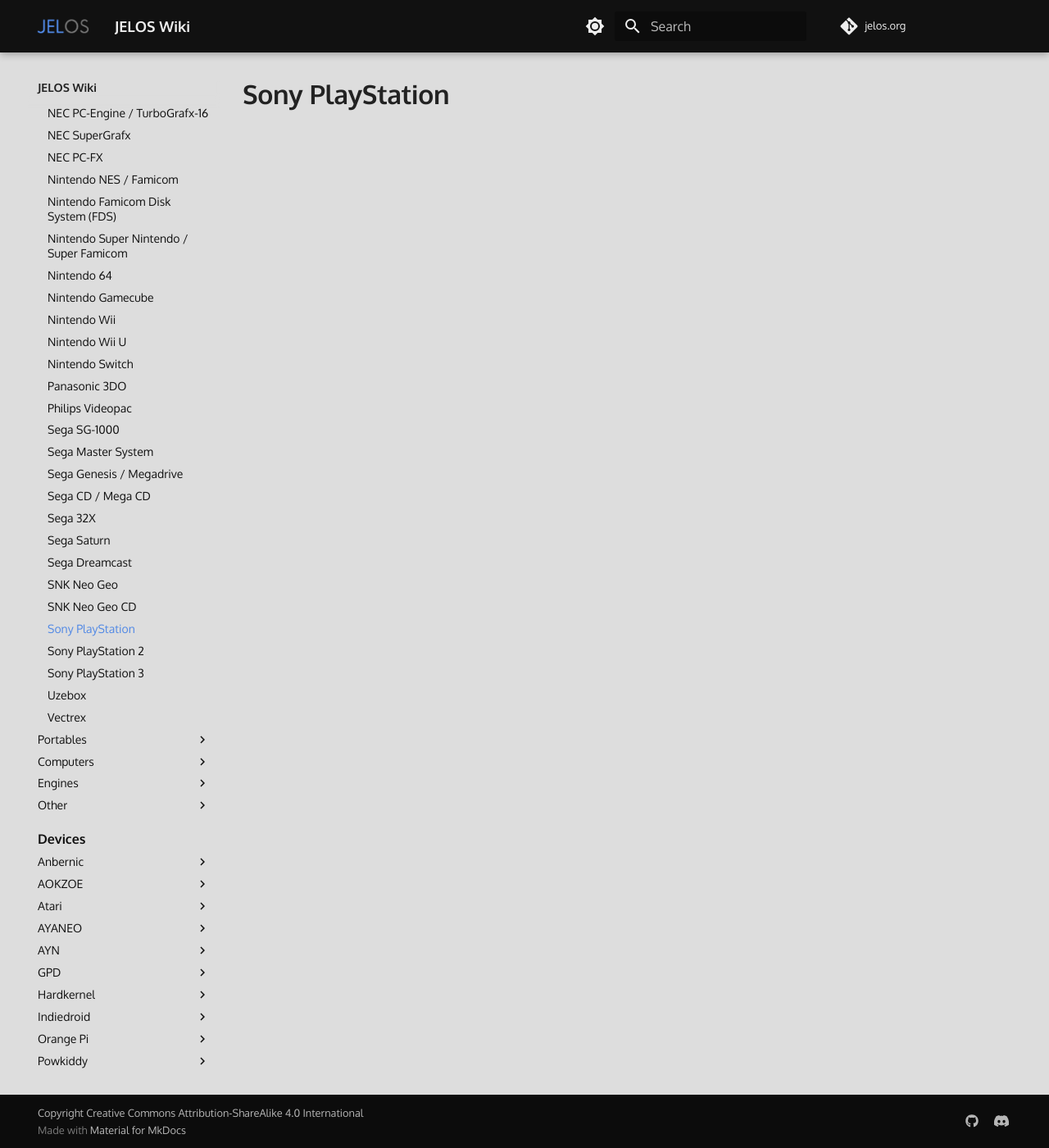
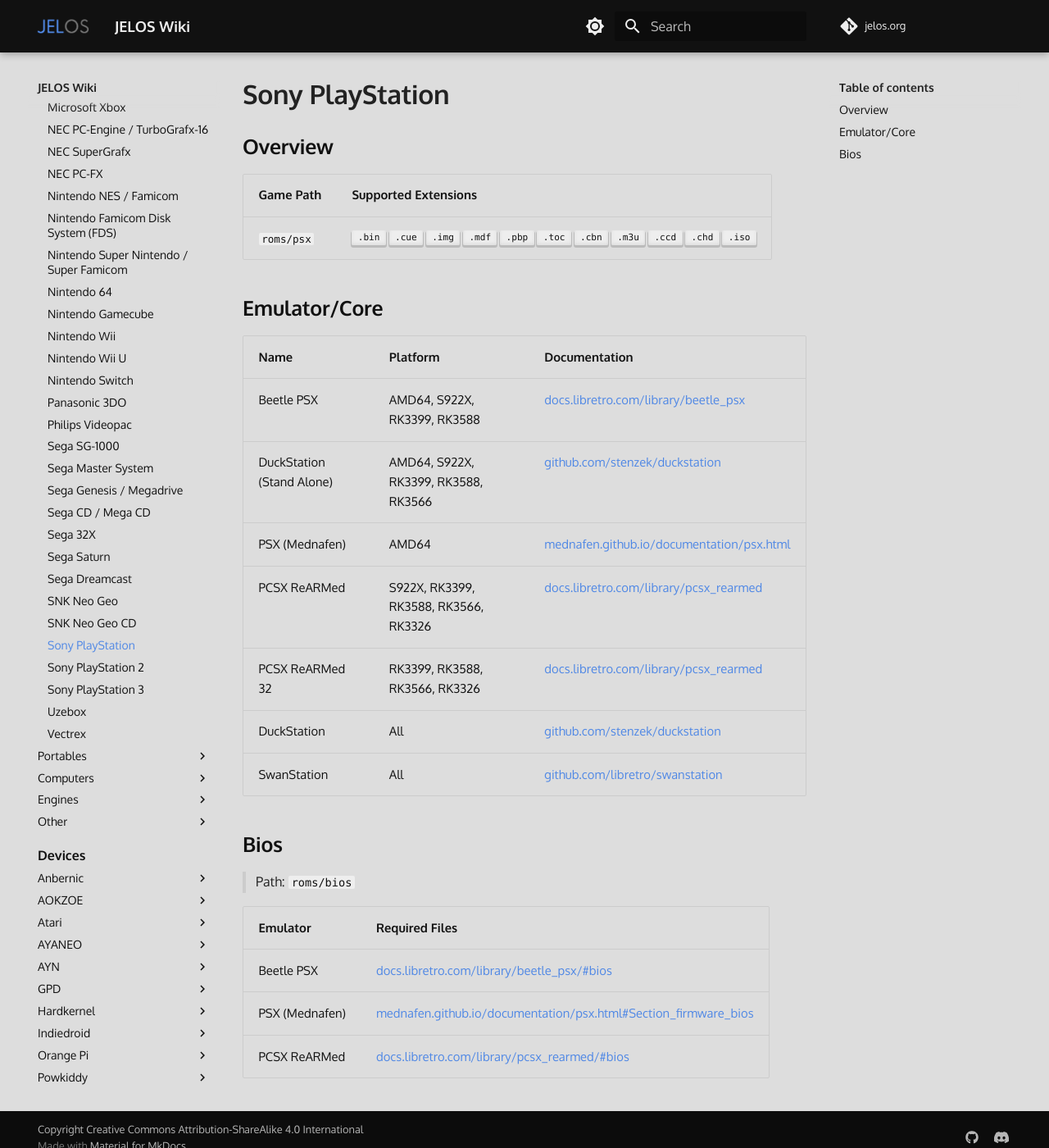
Before and after one commit to wbrawner/jelos.org, an MkDocs documentation site: the page built from docs/systems/psx.md, in a window 1280 px wide and 1400 px high. Shown: the whole window at 82% size. Built offline with MkDocs 1.6.1 and Material for MkDocs 9.7.7, drawn with Linux system fonts in a browser that asks for light colours; some web fonts are replaced; comment, search, counter and statistics services are not loaded.

Commit message:
Update psx.md

```diff
--- a/docs/systems/psx.md
+++ b/docs/systems/psx.md
@@ -1 +1,29 @@
 # Sony PlayStation
+
+## Overview
+
+| Game Path | Supported Extensions |
+| -- | -- |
+| `roms/psx` | ++".bin"++ ++".cue"++ ++".img"++ ++".mdf"++ ++".pbp"++ ++".toc"++ ++".cbn"++ ++".m3u"++ ++".ccd"++ ++".chd"++ ++".iso"++ |
+
+## Emulator/Core
+
+| Name | Platform | Documentation |
+| --- | --- | --- |
+| Beetle PSX | AMD64, S922X, RK3399, RK3588 | [docs.libretro.com/library/beetle_psx](https://docs.libretro.com/library/beetle_psx/) |
+| DuckStation (Stand Alone) | AMD64, S922X, RK3399, RK3588, RK3566 | [github.com/stenzek/duckstation](https://github.com/stenzek/duckstation) |
+| PSX (Mednafen) | AMD64 | [mednafen.github.io/documentation/psx.html](https://mednafen.github.io/documentation/psx.html) |
+| PCSX ReARMed | S922X, RK3399, RK3588, RK3566, RK3326 | [docs.libretro.com/library/pcsx_rearmed](https://docs.libretro.com/library/pcsx_rearmed/) |
+| PCSX ReARMed 32 | RK3399, RK3588, RK3566, RK3326 | [docs.libretro.com/library/pcsx_rearmed](https://docs.libretro.com/library/pcsx_rearmed/) |
+| DuckStation | All | [github.com/stenzek/duckstation](https://github.com/stenzek/duckstation) |
+| SwanStation | All | [github.com/libretro/swanstation](https://github.com/libretro/swanstation) |
+
+## Bios
+
+> Path: `roms/bios`
+
+| Emulator | Required Files |
+| -- | -- |
+| Beetle PSX | [docs.libretro.com/library/beetle_psx/#bios](https://docs.libretro.com/library/beetle_psx/#bios) |
+| PSX (Mednafen) | [mednafen.github.io/documentation/psx.html#Section_firmware_bios](https://mednafen.github.io/documentation/psx.html#Section_firmware_bios) |
+| PCSX ReARMed | [docs.libretro.com/library/pcsx_rearmed/#bios](https://docs.libretro.com/library/pcsx_rearmed/#bios) |
```
